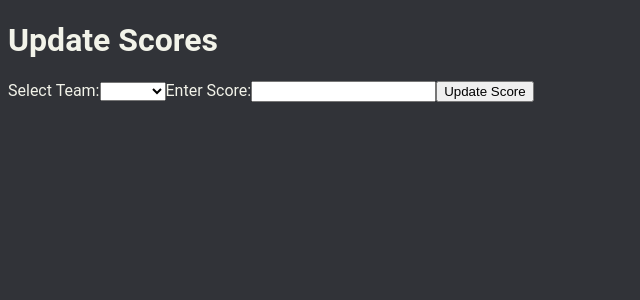
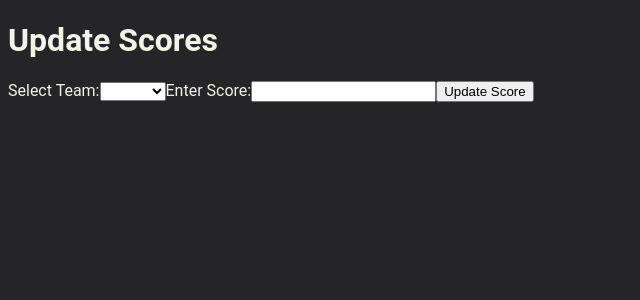
Before and after one commit to NANIOY/lab6-FRONT, a Vue app: page / in a window 1280 px wide. Shown: the top 300 px of the page, without its empty margins (0-640 px from the left). Built offline with nearby package versions, Linux system fonts and the light colour scheme.

Commit message:
style: darken bg-color

```diff
--- a/src/style.css
+++ b/src/style.css
@@ -1,5 +1,5 @@
 body {
-  background-color: #313338;
+  background-color: #252528;
   color: #F2F3E9;
   font-family: 'Roboto', sans-serif;
 }
```
